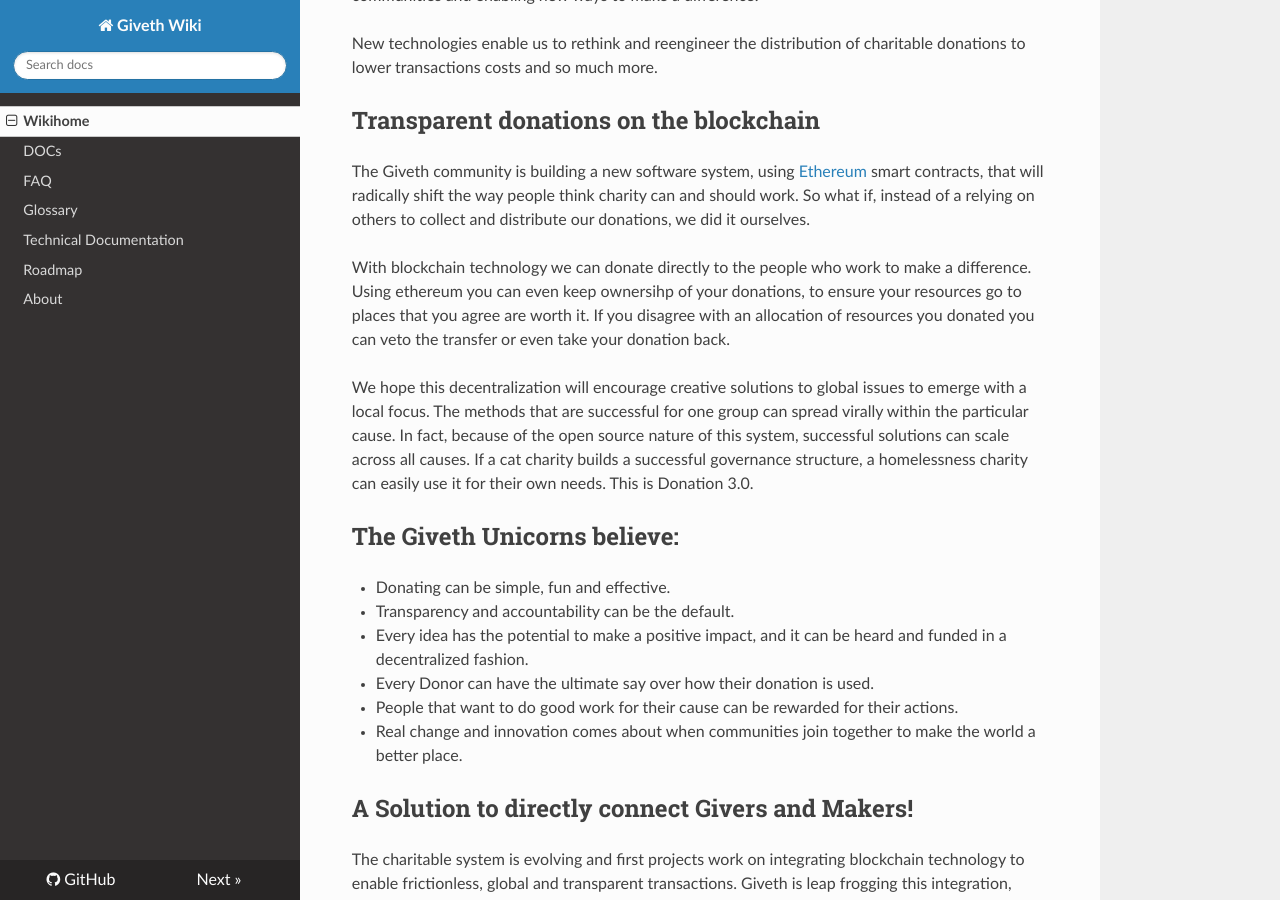
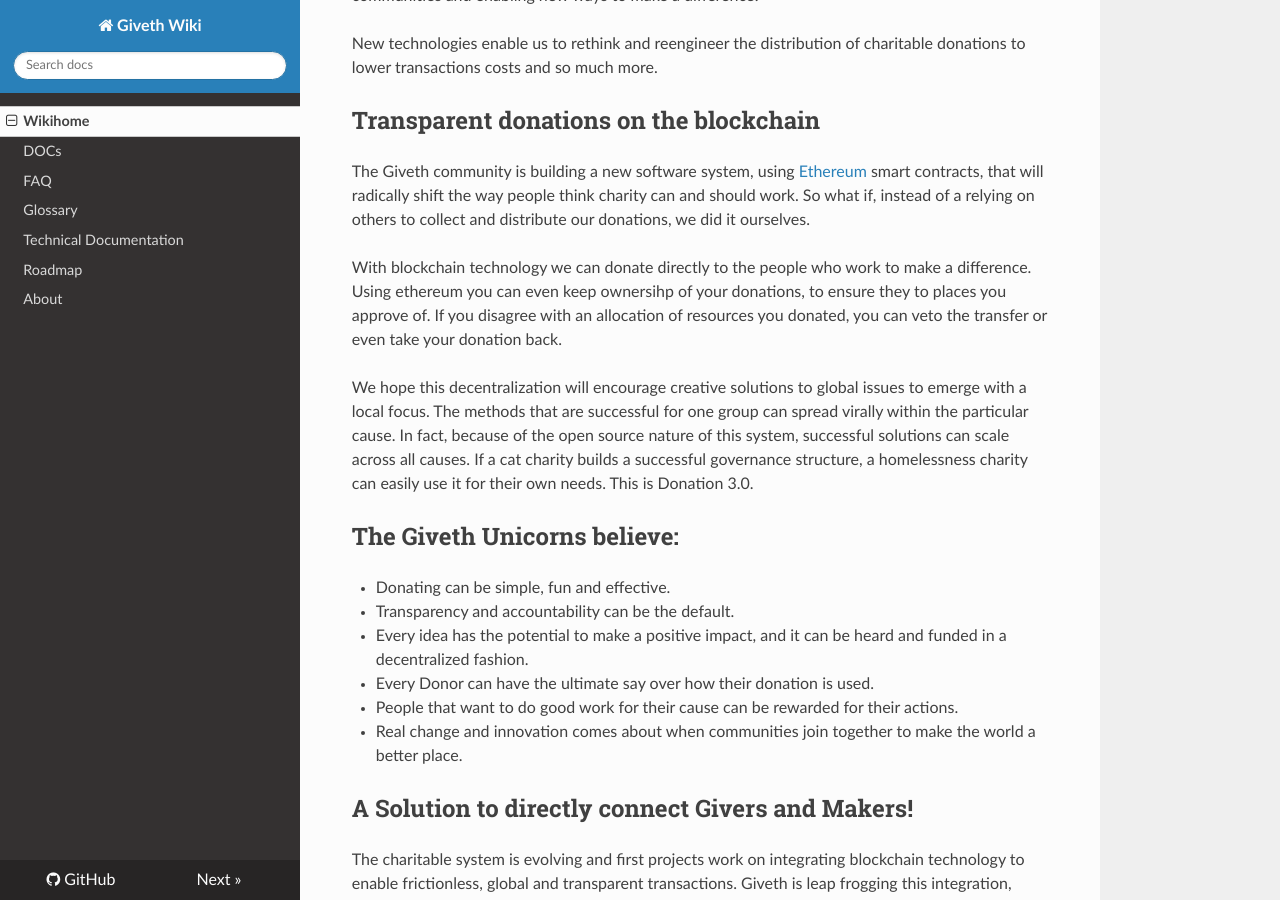
Before and after one commit to Giveth/giveth-wiki, an MkDocs documentation site: the page built from wiki/index.md, in a window 1280 px wide and 900 px high, scrolled down 648 px. Built offline with MkDocs 1.6.1, drawn with Linux system fonts in a browser that asks for light colours; nearby versions of some CDN libraries; old or Windows-style settings are respelled for this version of MkDocs.

Commit message:
Update index.md

```diff
--- a/wiki/index.md
+++ b/wiki/index.md
@@ -28,7 +28,7 @@ New technologies enable us to rethink and reengineer the distribution of charita
 
 The Giveth community is building a new software system, using [Ethereum](https://www.ethereum.org/) smart contracts, that will radically shift the way people think charity can and should work. So what if, instead of a relying on others to collect and distribute our donations, we did it ourselves.
 
-With blockchain technology we can donate directly to the people who work to make a difference. Using ethereum you can even keep ownersihp of your donations, to ensure your resources go to places that you agree are worth it. If you disagree with an allocation of resources you donated you can veto the transfer or even take your donation back.
+With blockchain technology we can donate directly to the people who work to make a difference. Using ethereum you can even keep ownersihp of your donations, to ensure they to places you approve of. If you disagree with an allocation of resources you donated, you can veto the transfer or even take your donation back.
 
 We hope this decentralization will encourage creative solutions to global issues to emerge with a local focus. The methods that are successful for one group can spread virally within the particular cause. In fact, because of the open source nature of this system, successful solutions can scale across all causes. If a cat charity builds a successful governance structure, a homelessness charity can easily use it for their own needs. This is Donation 3.0.
 
```
